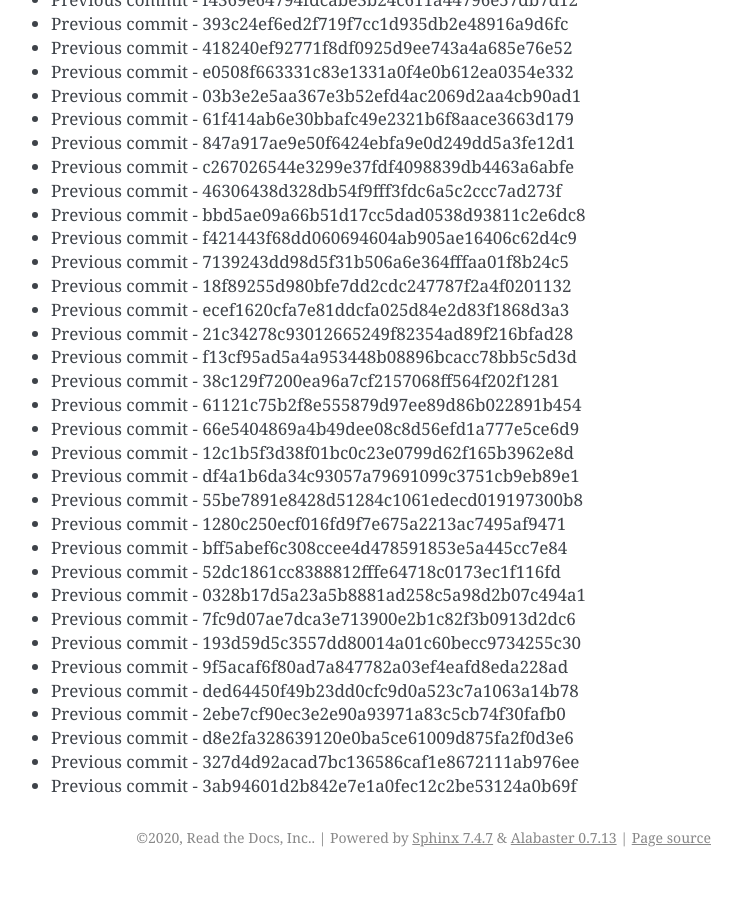
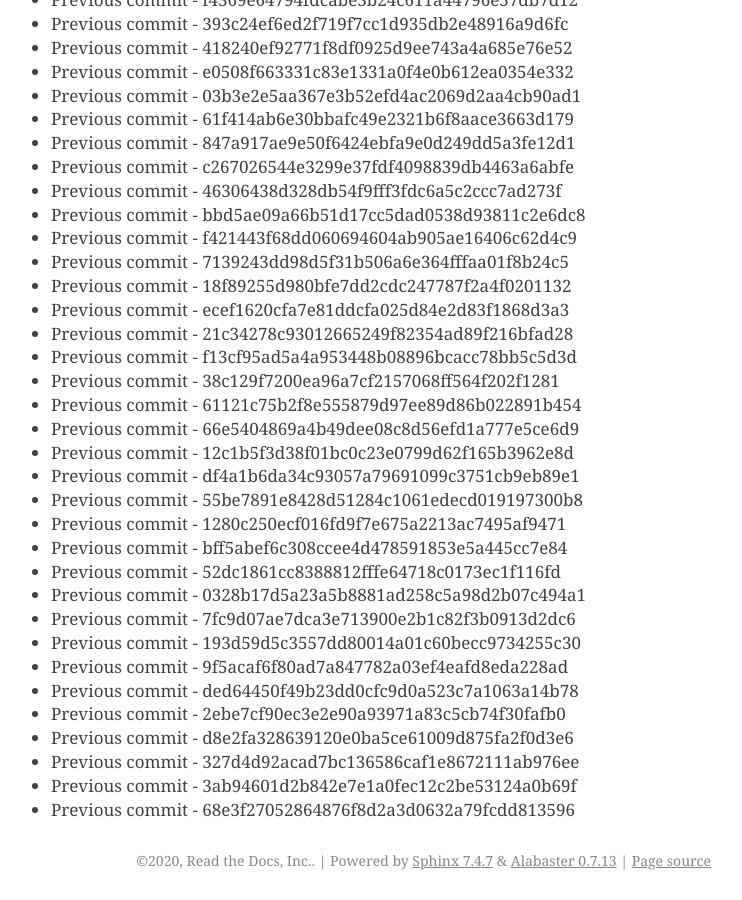
Before and after one commit to readthedocs/rtd-git-stresstest, a Sphinx documentation site: the page built from docs/updates.rst, in a window 1280 px wide and 900 px high, scrolled down 57839 px. Shown: the whole window, without its empty margins (399-1141 px from the left). Built offline with Sphinx 7.4.7, drawn with Linux system fonts in a browser that asks for light colours; before the commit the page ends 58716 px from its top, so only the background shows below that.

Commit message:
Generating commit from previous: 68e3f27052864876f8d2a3d0632a79fcdd813596

```diff
--- a/docs/updates.rst
+++ b/docs/updates.rst
@@ -2462,3 +2462,4 @@ It can be tested for any performance characteristics.
 * Previous commit - d8e2fa328639120e0ba5ce61009d875fa2f0d3e6
 * Previous commit - 327d4d92acad7bc136586caf1e8672111ab976ee
 * Previous commit - 3ab94601d2b842e7e1a0fec12c2be53124a0b69f
+* Previous commit - 68e3f27052864876f8d2a3d0632a79fcdd813596
```
